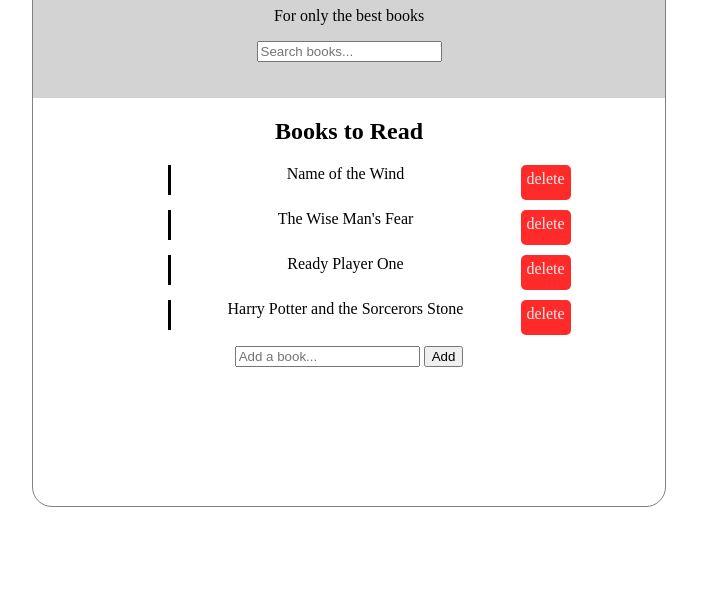
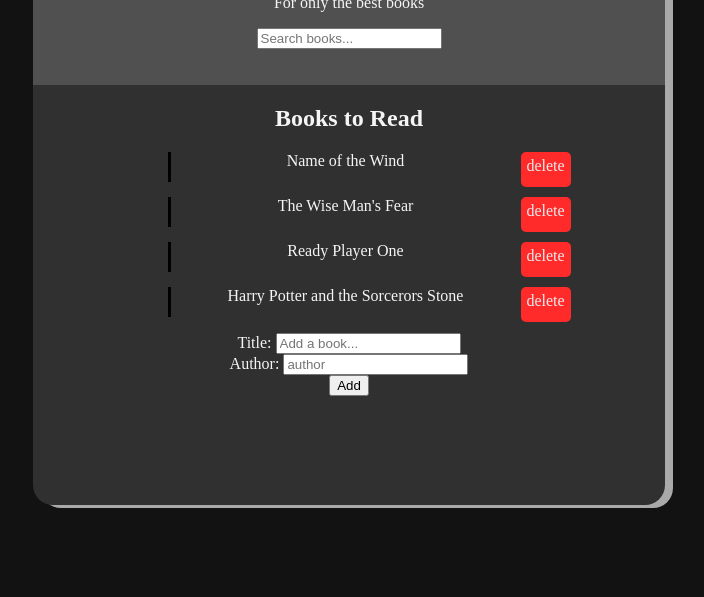
Before and after one commit to Jon-D-Smith/library-app, a plain HTML site: page index.html in a window 1280 px wide. Shown: the part 203-800 px from the top of the page, without its empty margins (291-995 px from the left). Drawn offline with Linux system fonts and the light colour scheme.

Commit message:
Added Author field; Changed colors

```diff
--- a/app.js
+++ b/app.js
@@ -17,6 +17,7 @@
 //DOM Elemet Variables for adding books
 const addBtn = document.forms['add-book'];
 const title = document.getElementById("book-title");
+const author = document.getElementById("author");
 const bookListItem = document.querySelector('#book-list ul')
 //DOM Element Variables for deleting books
 const list = document.querySelector("#book-list ul");
@@ -25,13 +26,19 @@ const list = document.querySelector("#book-list ul");
 addBtn.addEventListener('submit', function (e){
     //Preventing the page from reloading on submit
     e.preventDefault();
-    if(title.value !== "") {
-        bookListItem.innerHTML += ("<li><span class='name'> " + title.value + "</span> <span class='delete'>delete</span></li>");
-    } else {
+    if(title.value !== "" && author.value !== "") {
+        bookListItem.innerHTML += ("<li><span class='name'>" + title.value + " by: " + author.value + "</span> <span class='delete'>delete</span></li>");
+
+
+    }
+    else {
         return alert("Please enter a title");
     }
+
+
     //Once I hit submit, clear the text
     title.value="";
+    author.value="";
 })
 
 //Event Listener for the delet buttons
--- a/index.html
+++ b/index.html
@@ -39,8 +39,13 @@
 	    	</ul>
 	    </div>
 	    <form id="add-book">
+			<label for="book-title">Title:</label>
 	    	<input type="text" id="book-title" placeholder="Add a book..." />
-	    	<button>Add</button>
+	    	<br/>
+			<label for="author">Author:</label>
+			<input type="text" id="author" placeholder="author"/>
+			<br/>
+			<button>Add</button>
 	    </form>
 
     </div>
--- a/styles.css
+++ b/styles.css
@@ -1,18 +1,25 @@
+body{
+    background-color: #121212;
+    color:whitesmoke;
+}
+
 #wrapper {
     margin: 0 auto;
     width: 50%;
     align-content: center;
-    border: 1px solid grey;
     border-radius: 20px;
     height: 700px;
+    padding:0;
+    box-shadow: 8px 3px darkgray ;
+    background-color: #303030;
 }
 
 #page-banner {
-    background-color: lightgrey;
-    margin-top: -2.80%;
+    background-color: #505050;
     border-radius: 20px 20px 0 0;
     height: 150px;
     text-align: center;
+    padding:0;
 }
 
 h1 {
```
